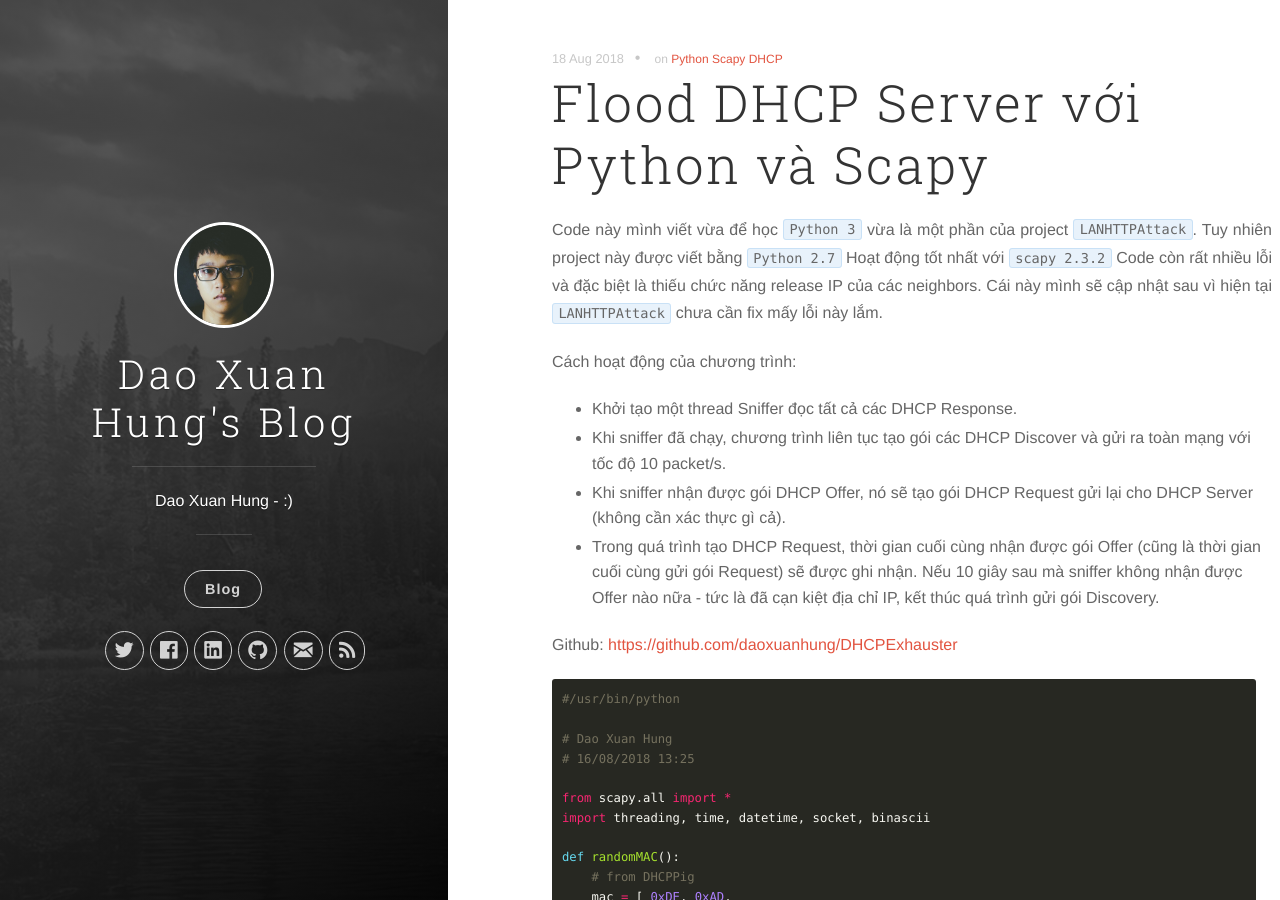
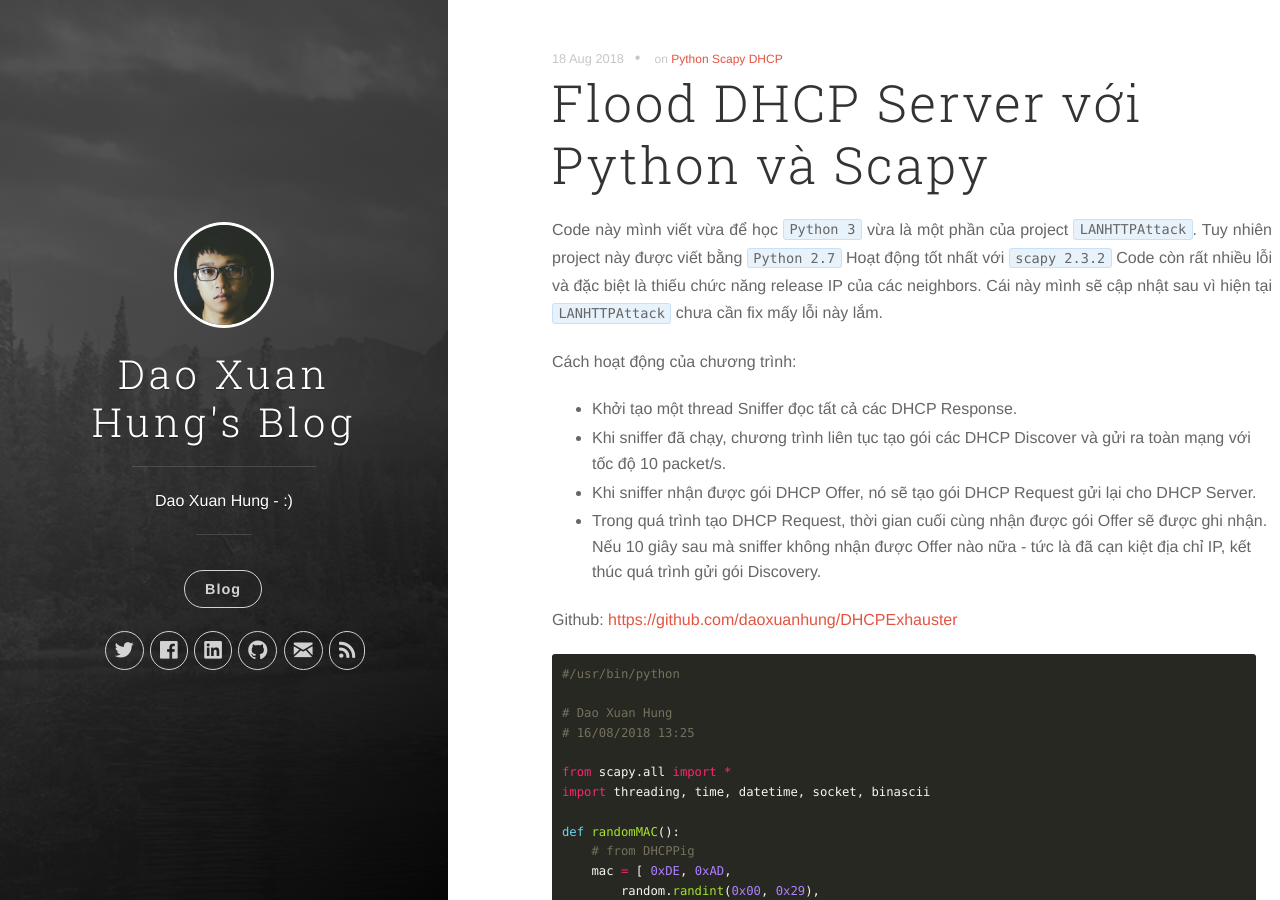
Before and after one commit to daoxuanhung/daoxuanhung.github.io, a Jekyll site: the page built from _posts/2018-08-18-flood-dhcp-server-voi-python-va-scapy.markdown, in a window 1280 px wide and 900 px high. Built offline with Jekyll 4.4.1, drawn with Linux system fonts in a browser that asks for light colours.

Commit message:
Update 2018-08-18-flood-dhcp-server-voi-python-va-scapy.markdown

```diff
--- a/_posts/2018-08-18-flood-dhcp-server-voi-python-va-scapy.markdown
+++ b/_posts/2018-08-18-flood-dhcp-server-voi-python-va-scapy.markdown
@@ -12,8 +12,8 @@ Code còn rất nhiều lỗi và đặc biệt là thiếu chức năng release
 Cách hoạt động của chương trình:
 - Khởi tạo một thread Sniffer đọc tất cả các DHCP Response.
 - Khi sniffer đã chạy, chương trình liên tục tạo gói các DHCP Discover và gửi ra toàn mạng với tốc độ 10 packet/s.
-- Khi sniffer nhận được gói DHCP Offer, nó sẽ tạo gói DHCP Request gửi lại cho DHCP Server (không cần xác thực gì cả).
-- Trong quá trình tạo DHCP Request, thời gian cuối cùng nhận được gói Offer (cũng là thời gian cuối cùng gửi gói Request) sẽ được ghi nhận. Nếu 10 giây sau mà sniffer không nhận được Offer nào nữa - tức là đã cạn kiệt địa chỉ IP, kết thúc quá trình gửi gói Discovery.
+- Khi sniffer nhận được gói DHCP Offer, nó sẽ tạo gói DHCP Request gửi lại cho DHCP Server.
+- Trong quá trình tạo DHCP Request, thời gian cuối cùng nhận được gói Offer sẽ được ghi nhận. Nếu 10 giây sau mà sniffer không nhận được Offer nào nữa - tức là đã cạn kiệt địa chỉ IP, kết thúc quá trình gửi gói Discovery.
 
 Github: [https://github.com/daoxuanhung/DHCPExhauster](https://github.com/daoxuanhung/DHCPExhauster)
 
```
